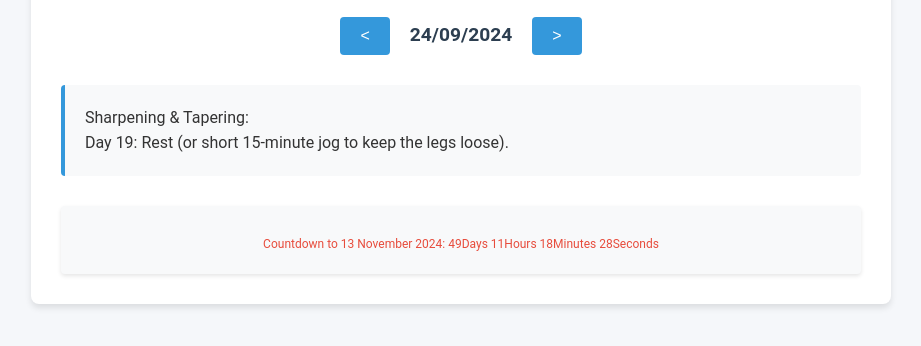
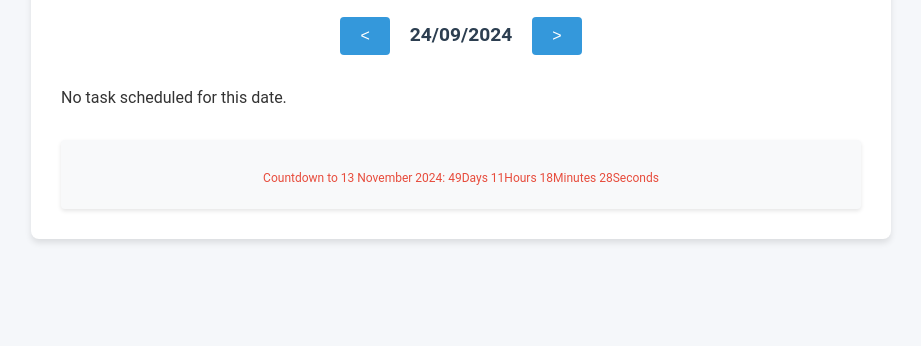
Before and after one commit to irreplaceablepc/800_meter_running, a plain HTML site: page index.html in a window 1280 px wide. Shown: the part 154-500 px from the top of the page, without its empty margins (179-1100 px from the left). Drawn offline with Linux system fonts and the light colour scheme.

Commit message:
Update index.html

```diff
--- a/index.html
+++ b/index.html
@@ -111,30 +111,186 @@
 
     <script>
         const schedule = [
-            // Week 1: Base Building & Speed Development
-            { date: '06/09/2024', task: 'Base Building & Speed Development:<br>Day 1: Warm-up (10-15 minutes of jogging and dynamic stretches).<br>6 x 400 meters at 85-90% of your current pace.<br>Rest 90 seconds between each repetition.<br>Cool down (10-15 minutes easy jogging).<br><hr> 400 meters (Day 1):<br> You should aim to run each 400 meters in 65-68 seconds (roughly 85-90% of your goal pace).' },
-            { date: '07/09/2024', task: 'Base Building & Speed Development:<br>Day 2: Warm-up.<br>4 x 200 meters at maximum speed (all-out effort).<br>Rest 3 minutes between each rep.<br>Cool down.<br><hr> 200 meters (Day 2):<br> Aim for 28-30 seconds per 200 meters (near maximum speed).' },
-            { date: '08/09/2024', task: 'Base Building & Speed Development:<br>Day 3: Rest or light 30-minute easy run.' },
-            { date: '09/09/2024', task: 'Base Building & Speed Development:<br>Day 4: Warm-up.<br>5 x 300 meters at 85-90% effort.<br>Rest 2 minutes between each rep.<br>Cool down.<br><hr>300 meters (Day 4):<br> Target 48-52 seconds per 300 meters.' },
-            { date: '10/09/2024', task: 'Base Building & Speed Development:<br>Day 5: Hill sprints: 8 x 100 meters uphill at maximum effort.<br>Walk back down for recovery.<br>Cool down.<br><hr>100 meters uphill (Day 5):<br> Since these are sprints, aim to complete each one in 14-16 seconds (max effort).' },
-            { date: '11/09/2024', task: 'Base Building & Speed Development:<br>Day 6: Long run (40-50 minutes easy pace for endurance).' },
-            { date: '12/09/2024', task: 'Base Building & Speed Development:<br>Day 7: Rest or recovery session (swimming, cycling, or light jog).' },
-            // Week 2: Speed and Endurance Mix
-            { date: '13/09/2024', task: 'Speed and Endurance Mix:<br>Day 8: Warm-up.<br>3 x 600 meters at 85% pace.<br>Rest 2-3 minutes between reps.<br><hr>600 meters (Day 8):<br> Run each 600 meters in about 1:35-1:40 minutes (85% effort).' },
-            { date: '14/09/2024', task: 'Speed and Endurance Mix:<br>Day 9: Warm-up.<br>8 x 200 meters sprints with full effort.<br>Rest 2 minutes between reps.<br>Cool down.<br>Cool down.<br><hr>200 meters (Day 9):<br> Similar to Day 2, aim for 28-30 seconds per 200 meters.' },
-            { date: '15/09/2024', task: 'Speed and Endurance Mix:<br>Day 10: Rest or easy 30-minute run.' },
-            { date: '16/09/2024', task: 'Speed and Endurance Mix:<br>Day 11: Warm-up.<br>Fartlek workout: Alternate between 1 minute fast, 2 minutes slow jogging, for 30 minutes.' },
-            { date: '17/09/2024', task: 'Speed and Endurance Mix:<br>Day 12: Warm-up.<br>5 x 400 meters at race pace (targeting your goal time per lap, 62 seconds).<br>Rest 2 minutes between each repetition.<br>Cool down.<br><hr>400 meters (Day 12):<br> This is closer to race pace, so aim for 62-64 seconds per 400 meters.' },
-            { date: '18/09/2024', task: 'Speed and Endurance Mix:<br>Day 13: Long run (50-60 minutes easy pace).' },
-            { date: '19/09/2024', task: 'Speed and Endurance Mix:<br>Day 14: Rest or active recovery (stretching, yoga).' },
-            // Week 3: Sharpening & Tapering
-            { date: '20/09/2024', task: 'Sharpening & Tapering:<br>Day 15: Warm-up.<br>4 x 200 meters at all-out sprint speed.<br>Rest 3 minutes between each.<br>Cool down.<br><hr>200 meters (Day 15):<br> All-out sprints, aiming for 26-28 seconds per 200 meters.' },
-            { date: '21/09/2024', task: 'Sharpening & Tapering:<br>Day 16: Warm-up.<br>3 x 500 meters at race pace.<br>Rest 3 minutes between reps.<br>Cool down.<br><hr>500 meters (Day 16):<br> Target 1:18-1:22 minutes per 500 meters (race pace).' },
-            { date: '22/09/2024', task: 'Sharpening & Tapering:<br>Day 17: Rest or light 20-minute jog.' },
-            { date: '23/09/2024', task: 'Sharpening & Tapering:<br>Day 18: Warm-up.<br>2 x 300 meters at race pace.<br>Rest 3 minutes between reps.<br>Cool down.<br><hr>300 meters (Day 18):<br> Aim for 46-48 seconds per 300 meters.' },
-            { date: '24/09/2024', task: 'Sharpening & Tapering:<br>Day 19: Rest (or short 15-minute jog to keep the legs loose).' },
-            { date: '25/09/2024', task: 'Sharpening & Tapering:<br>Day 20 (Race Day Simulation): Warm-up well.<br>Run 800 meters, targeting your goal of 2:04.<br><hr>Day 20 (Race Day Simulation):<br> Run the full 800 meters in 2 minutes 4 seconds. You need to aim for: <br>First 400 meters: 62 seconds.<br>Second 400 meters: 62 seconds.' },
-        ];
+  {
+    "date": "01/10/2024",
+    "task": "Endurance Run: 5-6 km at an easy pace (60-70% effort).<br>Strength: Lower body and core (squats, lunges, planks), 3 sets of 15 reps."
+  },
+  {
+    "date": "02/10/2024",
+    "task": "Speed Work: 5x200m at 80-85% speed, with 2-minute rest.<br>Cooldown: 10 minutes of easy jogging."
+  },
+  {
+    "date": "03/10/2024",
+    "task": "Recovery Run: 4 km easy pace, followed by 4x100m strides (light sprints)."
+  },
+  {
+    "date": "04/10/2024",
+    "task": "Tempo Run: 4 km at 75-80% effort (comfortable but challenging).<br>Strength: Core workout (planks, bicycle crunches)."
+  },
+  {
+    "date": "05/10/2024",
+    "task": "Hill Sprints: 6x100m uphill sprints, with slow jog recovery.<br>Strength: Plyometrics (box jumps, jump lunges)."
+  },
+  {
+    "date": "06/10/2024",
+    "task": "800m Simulation: 600m at race pace (target 1:35), followed by 2x200m at full speed.<br>Cooldown: Light jog and stretching."
+  },
+  {
+    "date": "07/10/2024",
+    "task": "Rest/Active Recovery: Light stretching or yoga."
+  },
+  {
+    "date": "08/10/2024",
+    "task": "Speed Work: 5x400m at 85-90% effort, with 2.5-minute recovery between intervals.<br>Cooldown: 10 minutes light jogging."
+  },
+  {
+    "date": "09/10/2024",
+    "task": "Endurance Run: 6 km at a conversational pace (60-65% effort)."
+  },
+  {
+    "date": "10/10/2024",
+    "task": "Lactate Threshold Intervals: 4x600m at slightly faster than race pace, with 3-minute rest.<br>Cooldown: Jog for 10 minutes."
+  },
+  {
+    "date": "11/10/2024",
+    "task": "Cross-training/Recovery: Light cycling, swimming, or mobility work for 30 minutes.<br>Strength: Core-focused (planks, leg raises, side planks)."
+  },
+  {
+    "date": "12/10/2024",
+    "task": "Tempo Run: 5 km at 80% effort, followed by 4x150m strides.<br>Cooldown: Stretching and light jogging."
+  },
+  {
+    "date": "13/10/2024",
+    "task": "Long Run: 8 km at an easy pace (building aerobic capacity)."
+  },
+  {
+    "date": "14/10/2024",
+    "task": "Rest/Active Recovery: Stretching or light yoga."
+  },
+  {
+    "date": "15/10/2024",
+    "task": "Speed Session: 5x300m at race pace, with 3-minute rest.<br>Cooldown: 10 minutes light jogging."
+  },
+  {
+    "date": "16/10/2024",
+    "task": "Endurance Run: 6-7 km at a comfortable pace (60-70% effort)."
+  },
+  {
+    "date": "17/10/2024",
+    "task": "Speed Endurance: 3x600m at slightly faster than race pace (1:30-1:35 per rep), with 4 minutes of rest.<br>Cooldown: Jog for 10 minutes."
+  },
+  {
+    "date": "18/10/2024",
+    "task": "Rest Day: Light mobility work, yoga, or foam rolling."
+  },
+  {
+    "date": "19/10/2024",
+    "task": "800m Simulation: 600m at race pace (1:33-1:37), followed by 2x200m at max effort with 3-minute rest.<br>Cooldown: Stretch and light jogging."
+  },
+  {
+    "date": "20/10/2024",
+    "task": "Long Run: 9 km at a steady, easy pace (aerobic development)."
+  },
+  {
+    "date": "21/10/2024",
+    "task": "Rest/Recovery: Full rest day or light stretching."
+  },
+  {
+    "date": "22/10/2024",
+    "task": "Speed Session: 4x400m at race pace (target: 60-62 seconds), with 3 minutes rest between.<br>Cooldown: 10 minutes light jogging."
+  },
+  {
+    "date": "23/10/2024",
+    "task": "Endurance Run: 5 km easy pace."
+  },
+  {
+    "date": "24/10/2024",
+    "task": "Race Simulation: 2x500m at race pace, with 4-minute rest.<br>Cooldown: Jog for 10 minutes."
+  },
+  {
+    "date": "25/10/2024",
+    "task": "Rest Day: Light mobility work, yoga, or active recovery."
+  },
+  {
+    "date": "26/10/2024",
+    "task": "800m Simulation: Run a full 800m, aiming for a time as close as possible to 2:04.<br>Cooldown: Light jogging and stretching."
+  },
+  {
+    "date": "27/10/2024",
+    "task": "Recovery Run: 4-5 km at an easy pace."
+  },
+  {
+    "date": "28/10/2024",
+    "task": "Rest/Recovery: Yoga or light stretching."
+  },
+  {
+    "date": "29/10/2024",
+    "task": "Speed Work: 3x200m at race pace, with 2 minutes rest."
+  },
+  {
+    "date": "30/10/2024",
+    "task": "Rest or light mobility work."
+  },
+  {
+    "date": "31/10/2024",
+    "task": "Race Prep: 2x400m at race pace (60-62 seconds), with 5 minutes rest.<br>Cooldown: Light jog and mobility."
+  },
+  {
+    "date": "01/11/2024",
+    "task": "Rest Day."
+  },
+  {
+    "date": "02/11/2024",
+    "task": "Warm up properly (10-15 minutes of jogging and dynamic stretches).<br>Race: Aim to hit your target pace of 2:04 for the 800m!"
+  },
+  {
+    "date": "03/11/2024",
+    "task": "800m Simulation: 600m at race pace (1:33-1:37), followed by 2x200m at max effort with 3-minute rest.<br>Cooldown: Stretch and light jogging."
+  },
+  {
+    "date": "04/11/2024",
+    "task": "Recovery Run: 4-5 km at an easy pace."
+  },
+  {
+    "date": "05/11/2024",
+    "task": "Rest/Recovery: Yoga or light stretching."
+  },
+  {
+    "date": "06/11/2024",
+    "task": "Rest Day."
+  },
+  {
+    "date": "07/11/2024",
+    "task": "Rest Day."
+  },
+  {
+    "date": "08/11/2024",
+    "task": "Rest Day."
+  },
+  {
+    "date": "09/11/2024",
+    "task": "Rest Day."
+  },
+  {
+    "date": "10/11/2024",
+    "task": "Rest Day."
+  },
+  {
+    "date": "11/11/2024",
+    "task": "Rest Day."
+  },
+  {
+    "date": "12/11/2024",
+    "task": "Rest Day."
+  },
+  {
+    "date": "13/11/2024",
+    "task": "Rest Day."
+  }
+];
+
+
+
 
         let currentDate = new Date().toLocaleDateString('en-GB', { timeZone: 'IST' });
         const scheduleContainer = document.getElementById('schedule');
```
